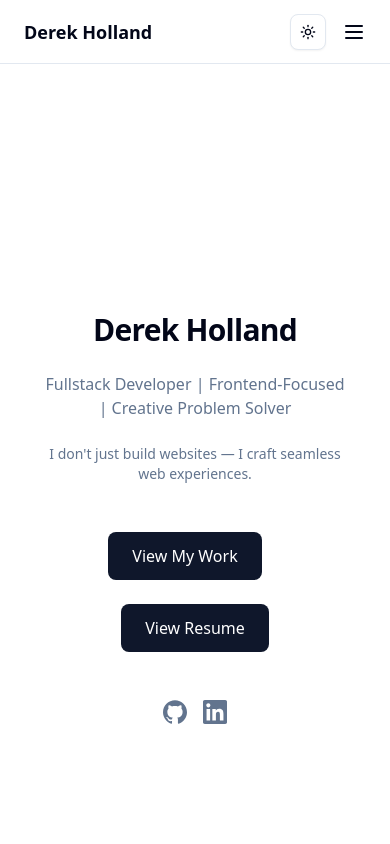
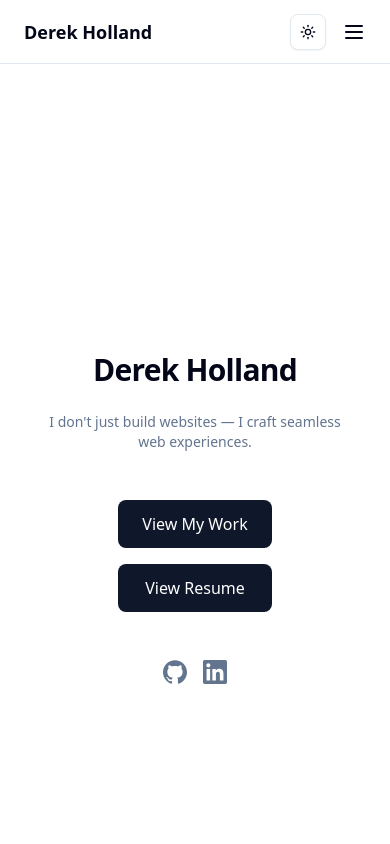
Before and after one commit to derekholland/portfoliosite, a Next.js app: page / in a window 390 px wide. Shown: the top 844 px of the page. Built offline with nearby package versions, Linux system fonts and the light colour scheme.

Commit message:
hero page adjustments for mobile screens

```diff
--- a/src/components/layout/hero.tsx
+++ b/src/components/layout/hero.tsx
@@ -10,25 +10,25 @@ export default function Hero() {
 				Derek Holland
 			</h1>
 
-			<h2 className='text-base sm:text-lg md:text-xl lg:text-2xl text-muted-foreground'>
+			<h2 className='hidden sm:block text-base sm:text-lg md:text-xl lg:text-2xl text-muted-foreground'>
 				Fullstack Developer | Frontend-Focused | Creative Problem Solver
 			</h2>
 
 			<p className='max-w-sm sm:max-w-md md:max-w-lg lg:max-w-2xl text-muted-foreground text-sm sm:text-base md:text-lg'>
 				{bio}
 			</p>
-
-			<div>
+			<div className='mt-6 flex flex-col sm:flex-row sm:items-center'>
 				<a
 					href='#projects'
-					className='mt-6 mr-5 inline-block rounded-md bg-primary px-6 py-3 text-background hover:bg-primary/90 transition'>
+					className='mb-4 sm:mb-0 sm:mr-5 inline-block rounded-md bg-primary px-6 py-3 text-background hover:bg-primary/90 transition'>
 					View My Work
 				</a>
+
 				<a
 					href='/derek_holland_resume_2025.pdf'
 					target='_blank'
 					rel='noopener noreferrer'
-					className='mt-6 inline-block rounded-md bg-primary px-6 py-3 text-background hover:bg-primary/90 transition'>
+					className='inline-block rounded-md bg-primary px-6 py-3 text-background hover:bg-primary/90 transition'>
 					View Resume
 				</a>
 			</div>
@@ -56,5 +56,3 @@ export default function Hero() {
 		</SectionWrapper>
 	);
 }
-
-// test
```
